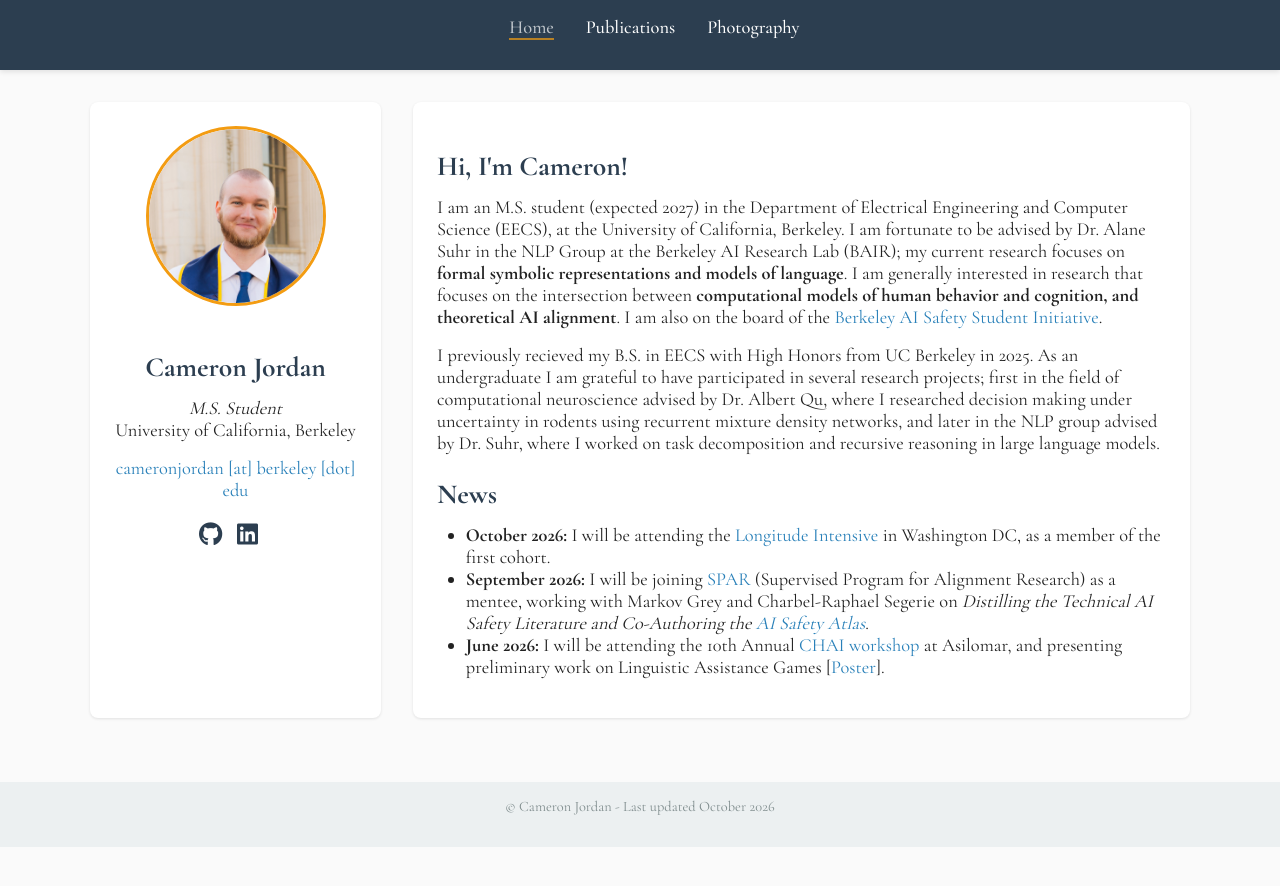
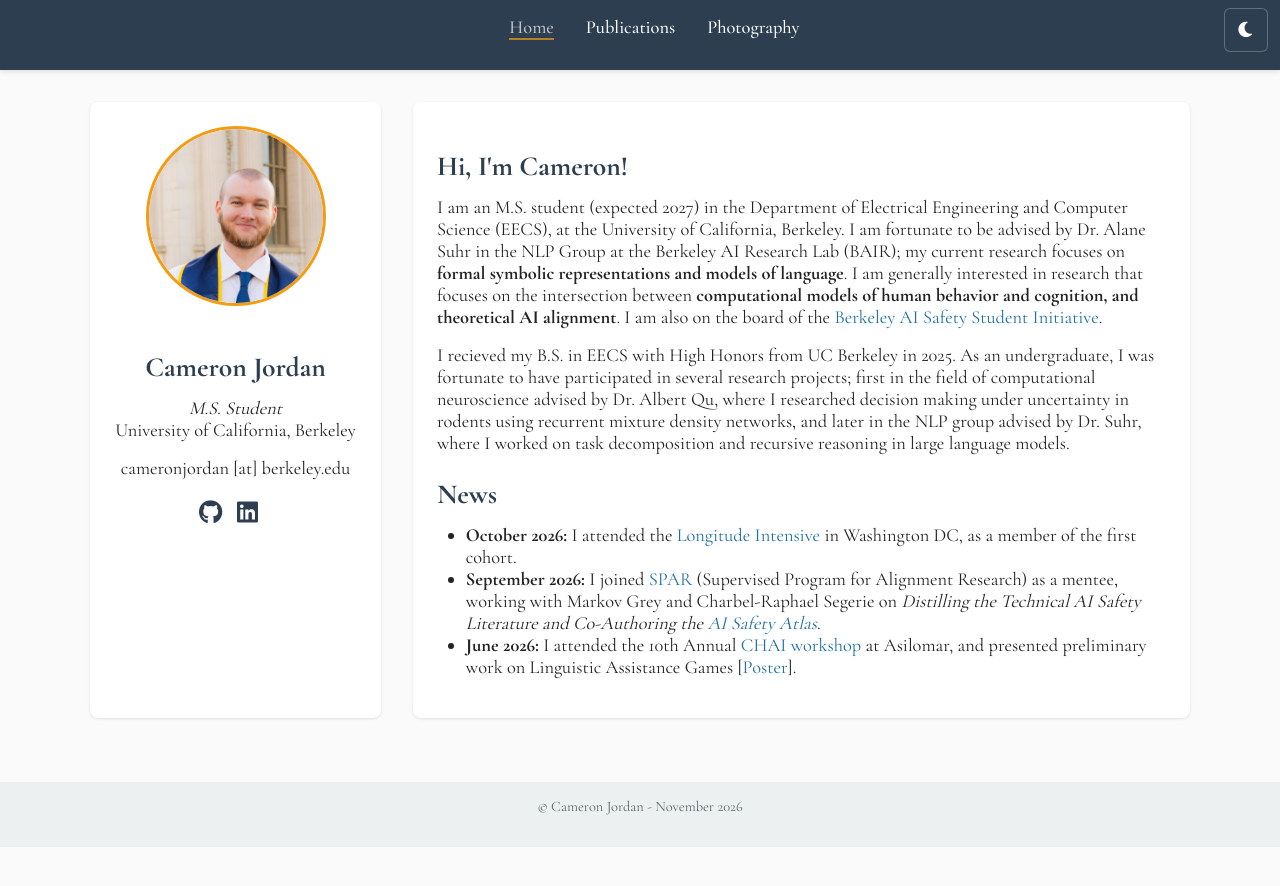
Before and after one commit to cameron-jordan04/cameron-jordan04.github.io, a Jekyll site: the page built from index.md, in a window 1280 px wide. Shown: the top 886 px of the page. Built offline with Jekyll 4.4.1, drawn with Linux system fonts in a browser that asks for light colours; some web fonts are replaced.

Commit message:
updated colors, and favicon

```diff
--- a/_config.yaml
+++ b/_config.yaml
@@ -9,7 +9,7 @@ author:
   name: Cameron Jordan
   title: M.S. Student
   affiliation: University of California, Berkeley
-  email: cameronjordan [at] berkeley [dot] edu
+  email: cameronjordan [at] berkeley.edu
   github: cameron-jordan04
   linkedin: cameronsjordan
   substack: cameronsjordan
--- a/_layouts/default.html
+++ b/_layouts/default.html
@@ -1,24 +1,46 @@
 <!DOCTYPE html>
 <html lang="en">
+
 <head>
   <meta charset="UTF-8">
   <meta name="viewport" content="width=device-width, initial-scale=1.0">
-  <title>{{ site.title }} – {{ page.title }}</title>
+  <title>{{ site.title }} - {{ page.title }}</title>
+  <script>
+    (function () {
+      var saved = null;
+      try { saved = localStorage.getItem('theme'); } catch (e) { }
+      var dark = saved ? saved === 'dark' : window.matchMedia('(prefers-color-scheme: dark)').matches;
+      document.documentElement.dataset.theme = dark ? 'dark' : 'light';
+    })();
+  </script>
+
+  <meta name="description" content="{{ site.description }}">
+
+  <link rel="icon" href="{{ '/favicon.svg' | relative_url }}" type="image/svg+xml">
+  <link rel="icon" href="{{ '/favicon-32.png' | relative_url }}" sizes="32x32" type="image/png">
+  <link rel="apple-touch-icon" href="{{ '/apple-touch-icon.png' | relative_url }}">
+
   <link rel="stylesheet" href="/assets/css/style.css">
   <link rel="stylesheet" href="https://cdnjs.cloudflare.com/ajax/libs/font-awesome/6.0.0-beta3/css/all.min.css">
   <link rel="stylesheet" href="https://cdn.jsdelivr.net/npm/simple-icons-font@v16/font/simple-icons.min.css">
 
   <link rel="preconnect" href="https://fonts.googleapis.com">
   <link rel="preconnect" href="https://fonts.gstatic.com" crossorigin>
-  <link href="https://fonts.googleapis.com/css2?family=Cormorant+Garamond:wght@400;500;600;700&display=swap" rel="stylesheet">
+  <link href="https://fonts.googleapis.com/css2?family=Cormorant+Garamond:wght@400;500;600;700&display=swap"
+    rel="stylesheet">
 </head>
+
 <body>
+  <button class="theme-toggle" type="button" aria-label="Switch to dark mode"><i class="fa-solid fa-moon"></i><i
+      class="fa-solid fa-sun"></i></button>
   <header>
     <div class="container">
+      <button class="nav-toggle" type="button" aria-label="Toggle navigation" aria-expanded="false"
+        aria-controls="nav-list">&#9776;</button>
       <nav>
-        <ul>
+        <ul id="nav-list">
           {% for link in site.nav_links %}
-            <li><a href="{{ link.url | relative_url }}" {% if page.url == link.url %}class="active"{% endif %}>{{ link.title }}</a></li>
+          <li><a href="{{ link.url | relative_url }}" {% if page.url == link.url %}class="active"{% endif %}>{{ link.title }}</a></li>
           {% endfor %}
         </ul>
       </nav>
@@ -31,8 +53,31 @@
 
   <footer>
     <div class="container">
-      <p>&copy; {{ site.author.name }} - Last updated October 2026</p>
+      <p>&copy; {{ site.author.name }} - {{ site.time | date: "%B %Y" }}</p>
     </div>
   </footer>
+  <script>
+    (function () {
+      var root = document.documentElement;
+      var themeBtn = document.querySelector('.theme-toggle');
+      function label() {
+        themeBtn.setAttribute('aria-label', root.dataset.theme === 'dark' ? 'Switch to light mode' : 'Switch to dark mode');
+      }
+      label();
+      themeBtn.addEventListener('click', function () {
+        var next = root.dataset.theme === 'dark' ? 'light' : 'dark';
+        root.dataset.theme = next;
+        try { localStorage.setItem('theme', next); } catch (e) { }
+        label();
+      });
+
+      var navBtn = document.querySelector('.nav-toggle');
+      var navList = document.getElementById('nav-list');
+      navBtn.addEventListener('click', function () {
+        navBtn.setAttribute('aria-expanded', navList.classList.toggle('open'));
+      });
+    })();
+  </script>
 </body>
+
 </html>
--- a/assets/css/style.css
+++ b/assets/css/style.css
@@ -1,3 +1,31 @@
+:root {
+  color-scheme: light;
+  --bg: #fafafa;
+  --surface: #ffffff;
+  --nav: #2c3e50;
+  --text: #222222;
+  --heading: #2c3e50;
+  --muted: #5a6768;     /* ~5.1:1 on footer bg */
+  --link: #1f6fa3;      /* ~5.4:1 on white */
+  --accent: #b45f06;    /* ~4.6:1 on white; #f39c12 is ~2.2:1 */
+  --border: #ecf0f1;
+  --footer-bg: #ecf0f1;
+}
+
+[data-theme="dark"] {
+  color-scheme: dark;
+  --bg: #14181d;
+  --surface: #1c2229;
+  --nav: #232d38;
+  --text: #e6e9ec;
+  --heading: #f0f2f4;
+  --muted: #9aa5ad;
+  --link: #6cb4e4;
+  --accent: #f5b041;
+  --border: #2d3640;
+  --footer-bg: #1c2229;
+}
+
 /* Reset and base styles */
 * {
   margin: 0;
@@ -8,8 +36,8 @@
 body {
   font-family: 'Cormorant Garamond', Georgia, 'Times New Roman', serif;
   font-size: 1.15rem;
-  color: #222;
-  background: #fafafa;
+  color: var(--text);
+  background: var(--bg);
 }
 
 .container {
@@ -20,8 +48,8 @@ body {
 
 /* Header & Navigation */
 header {
-  background: #2c3e50;
-  color: white;
+  background: var(--nav);
+  color: var(--nav);
   padding: 1rem 0;
   box-shadow: 0 2px 5px rgba(0,0,0,0.1);
 }
@@ -43,6 +71,7 @@ nav a {
 nav a:hover, nav a.active {
   opacity: 0.7;
   border-bottom: 2px solid #f39c12;
+  text-decoration: none;
 }
 
 /* Main content */
@@ -61,7 +90,7 @@ main.container {
 .col-sidebar {
   flex: 1;
   min-width: 200px;
-  background: white;
+  background: var(--surface);
   padding: 1.5rem;
   border-radius: 8px;
   box-shadow: 0 1px 3px rgba(0,0,0,0.1);
@@ -70,7 +99,7 @@ main.container {
 
 .col-main {
   flex: 3;
-  background: white;
+  background: var(--surface);
   padding: 1.5rem;
   border-radius: 8px;
   box-shadow: 0 1px 3px rgba(0,0,0,0.1);
@@ -95,7 +124,7 @@ main.container {
 
 .social-links a {
   text-decoration: none;
-  color: #2c3e50;
+  color: var(--heading);
   font-size: 1.5rem;
 }
 
@@ -108,21 +137,21 @@ main.container {
 }
 
 .social-links a:hover {
-  color: #f39c12;
+  color: var(--accent);
 }
 
 /* Typography */
 h1 {
   font-size: 2rem;
   margin-bottom: 1rem;
-  color: #2c3e50;
-  border-bottom: 2px solid #ecf0f1;
+  color: var(--heading);
+  border-bottom: 2px solid var(--border);
   padding-bottom: 0.3rem;
 }
 
 h2 {
   margin: 1.5rem 0 0.8rem 0;
-  color: #2c3e50;
+  color: var(--heading);
 }
 
 p, ul, ol {
@@ -134,7 +163,7 @@ ul, ol {
 }
 
 a {
-  color: #2980b9;
+  color: var(--link);
   text-decoration: none;
 }
 
@@ -143,16 +172,16 @@ a:hover {
 }
 
 footer {
-  background: #ecf0f1;
+  background: var(--footer-bg);
   text-align: center;
   padding: 1rem 0;
   margin-top: 2rem;
   font-size: 0.9rem;
-  color: #7f8c8d;
+  color: var(--muted);
 }
 
 .page-card {
-  background: white;
+  background: var(--surface);
   padding: 1.5rem;
   border-radius: 8px;
   box-shadow: 0 1px 3px rgba(0,0,0,0.1);
@@ -170,7 +199,7 @@ footer {
   break-inside: avoid;
   overflow: hidden;
   border-radius: 4px;
-  background: #ecf0f1;
+  background: var(--border);
   outline: none;
 }
 
@@ -201,7 +230,7 @@ footer {
 }
 
 .gallery-item:focus-visible {
-  outline: 2px solid #f39c12;
+  outline: 2px solid var(--accent);
 }
 
 /* Touch screens have no hover, so always show captions there */
@@ -216,12 +245,62 @@ footer {
   .row {
     flex-direction: column;
   }
+}
+
+.nav-toggle { display: none; }
+
+@media (max-width: 768px) {
+  header { min-height: 3.5rem; }
+  .nav-toggle {
+    display: block;
+    position: fixed;
+    top: 0.5rem;
+    left: 0.5rem;
+    z-index: 960;
+    width: 2.75rem;
+    height: 2.75rem;
+    font-size: 1.5rem;
+    color: white;
+    background: var(--nav);
+    border: 1px solid rgba(255,255,255,0.25);
+    border-radius: 6px;
+    cursor: pointer;
+  }
   nav ul {
+    position: fixed;
+    top: 0; left: 0; bottom: 0;
+    width: 240px;
+    padding: 4.5rem 1.5rem 1rem;
     flex-direction: column;
-    gap: 0.5rem;
-    text-align: center;
+    justify-content: flex-start;
+    gap: 1.25rem;
+    background: var(--nav);
+    transform: translateX(-100%);
+    visibility: hidden;          /* keeps off-screen links out of tab order */
+    transition: transform 0.25s, visibility 0.25s;
+    z-index: 950;
   }
+  nav ul.open { transform: none; visibility: visible; }
 }
+
+.theme-toggle {
+  position: fixed;
+  top: 0.5rem;
+  right: 0.75rem;
+  z-index: 900;
+  width: 2.75rem;
+  height: 2.75rem;
+  font-size: 1.1rem;
+  color: white;
+  background: var(--nav);
+  border: 1px solid rgba(255,255,255,0.25);
+  border-radius: 6px;
+  cursor: pointer;
+}
+.theme-toggle:hover, .theme-toggle:focus-visible { border-color: #f39c12; }
+.theme-toggle .fa-sun { display: none; }
+[data-theme="dark"] .theme-toggle .fa-moon { display: none; }
+[data-theme="dark"] .theme-toggle .fa-sun { display: inline; }
 
 /* Lightbox */
 .gallery-item { cursor: zoom-in; }
--- a/index.md
+++ b/index.md
@@ -10,7 +10,7 @@ title: Home
     <p><em>{{ site.author.title }}</em><br>
     {{ site.author.affiliation }}</p>
     <div class="contact-info">
-      <p><a href="mailto:{{ site.author.email }}">{{ site.author.email }}</a></p>
+      <p>{{ site.author.email }}</p>
       <div class="social-links">
         {% if site.author.github %}
             <a href="https://github.com/{{ site.author.github }}" target="_blank" aria-label="GitHub">
@@ -38,13 +38,13 @@ title: Home
     <h2>Hi, I'm Cameron!</h2>
     <p>I am an M.S. student (expected 2027) in the Department of Electrical Engineering and Computer Science (EECS), at the University of California, Berkeley. I am fortunate to be advised by Dr. Alane Suhr in the NLP Group at the Berkeley AI Research Lab (BAIR); my current research focuses on <strong>formal symbolic representations and models of language</strong>. I am generally interested in research that focuses on the intersection between <strong>computational models of human behavior and cognition, and theoretical AI alignment</strong>. I am also on the board of the <a href="https://berkeleyaisafety.com">Berkeley AI Safety Student Initiative</a>.</p>
 
-    <p> I previously recieved my B.S. in EECS with High Honors from UC Berkeley in 2025. As an undergraduate I am grateful to have participated in several research projects; first in the field of computational neuroscience advised by Dr. Albert Qu, where I researched decision making under uncertainty in rodents using recurrent mixture density networks, and later in the NLP group advised by Dr. Suhr, where I worked on task decomposition and recursive reasoning in large language models.</p>
+    <p> I recieved my B.S. in EECS with High Honors from UC Berkeley in 2025. As an undergraduate, I was fortunate to have participated in several research projects; first in the field of computational neuroscience advised by Dr. Albert Qu, where I researched decision making under uncertainty in rodents using recurrent mixture density networks, and later in the NLP group advised by Dr. Suhr, where I worked on task decomposition and recursive reasoning in large language models.</p>
 
     <h2>News</h2>
     <ul>
-      <li><strong>October 2026:</strong> I will be attending the <a href="https://longitudepolicy.org">Longitude Intensive</a> in Washington DC, as a member of the first cohort.</li>
-      <li><strong>September 2026:</strong> I will be joining <a href="https://sparai.org">SPAR</a> (Supervised Program for Alignment Research) as a mentee, working with Markov Grey and Charbel-Raphael Segerie on <i>Distilling the Technical AI Safety Literature and Co-Authoring the <a href="https://ai-safety-atlas.com">AI Safety Atlas</a></i>.</li>
-      <li><strong>June 2026:</strong> I will be attending the 10th Annual <a href="https://workshop.humancompatible.ai">CHAI workshop</a> at Asilomar, and presenting preliminary work on Linguistic Assistance Games [<a href="files/Linguistic_Assistance_Games_CHAI_poster.pdf">Poster</a>].</li>
+      <li><strong>October 2026:</strong> I attended the <a href="https://longitudepolicy.org">Longitude Intensive</a> in Washington DC, as a member of the first cohort.</li>
+      <li><strong>September 2026:</strong> I joined <a href="https://sparai.org">SPAR</a> (Supervised Program for Alignment Research) as a mentee, working with Markov Grey and Charbel-Raphael Segerie on <i>Distilling the Technical AI Safety Literature and Co-Authoring the <a href="https://ai-safety-atlas.com">AI Safety Atlas</a></i>.</li>
+      <li><strong>June 2026:</strong> I attended the 10th Annual <a href="https://workshop.humancompatible.ai">CHAI workshop</a> at Asilomar, and presented preliminary work on Linguistic Assistance Games [<a href="files/Linguistic_Assistance_Games_CHAI_poster.pdf">Poster</a>].</li>
     </ul>
   </div>
 </div>
```
Also changed, not shown: favicon.svg (added), 1 other file.
